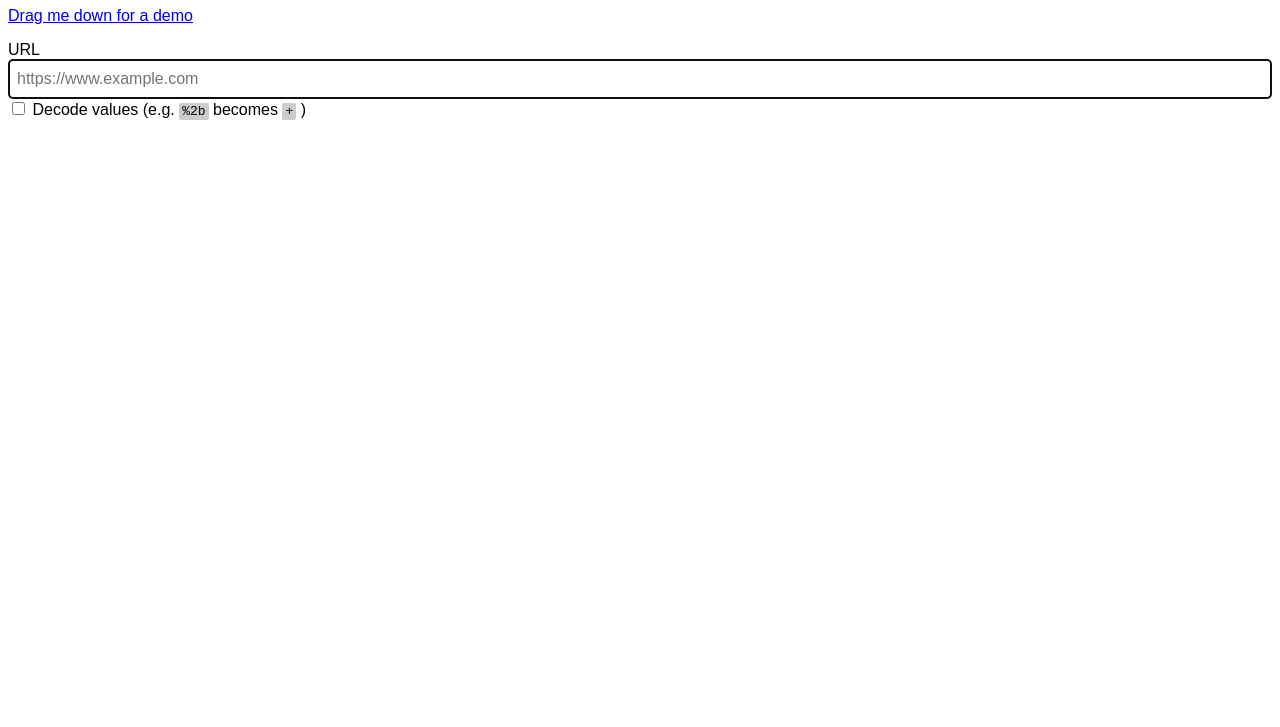
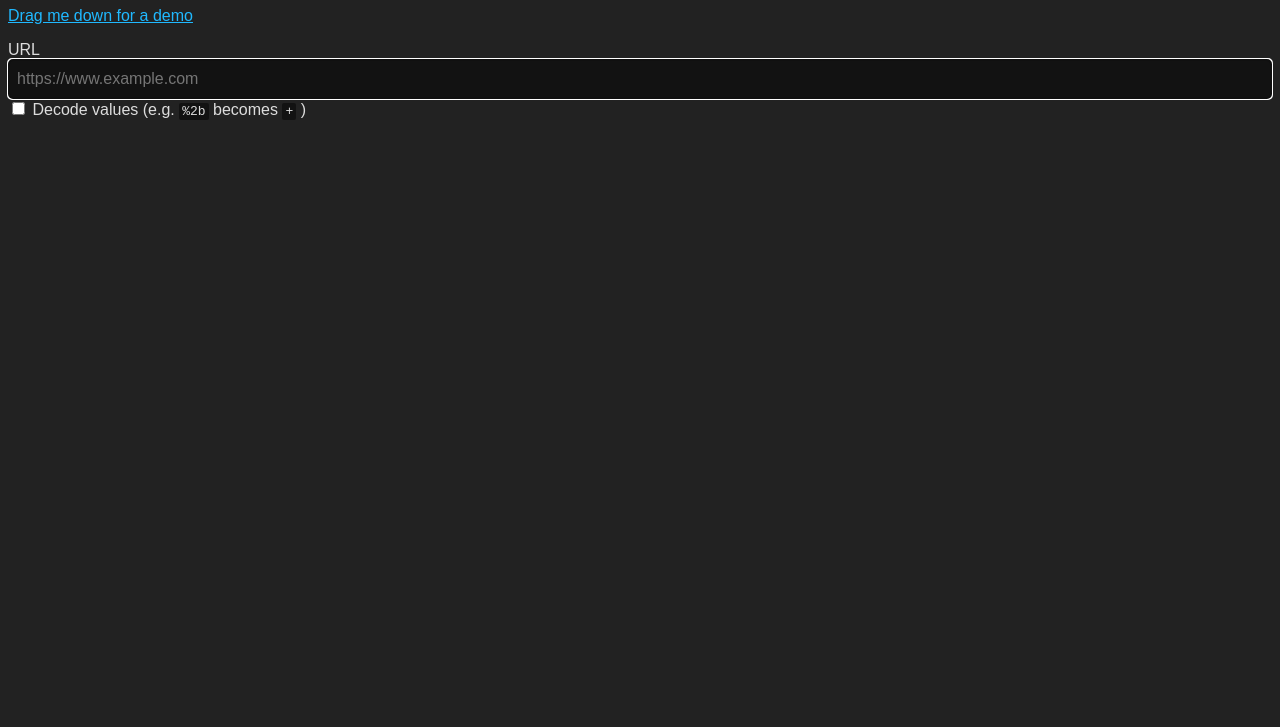
Before and after one commit to Pustur/url-viewer, a website: page index.html in a window 1280 px wide. Shown: the part 73-800 px from the top of the page. Drawn offline with Linux system fonts and the dark colour scheme.

Commit message:
:sparkles: Add dark mode

```diff
--- a/css/style.css
+++ b/css/style.css
@@ -45,3 +45,30 @@ td:nth-child(2) {
   border-radius: 2px;
   padding: 1px 3px;
 }
+
+@media (prefers-color-scheme: dark) {
+  body {
+    background-color: #222;
+    color: #ddd;
+  }
+
+  input[type='text'] {
+    background-color: rgb(18, 18, 18);
+    border-color: rgb(83 83 83);
+  }
+
+  a {
+    color: rgb(32, 185, 255);
+  }
+
+  td {
+    border-color: rgb(83 83 83);
+  }
+  td:nth-child(1) {
+    background-color: rgb(18, 18, 18);
+  }
+
+  .code {
+    background-color: rgb(18, 18, 18);
+  }
+}
```
